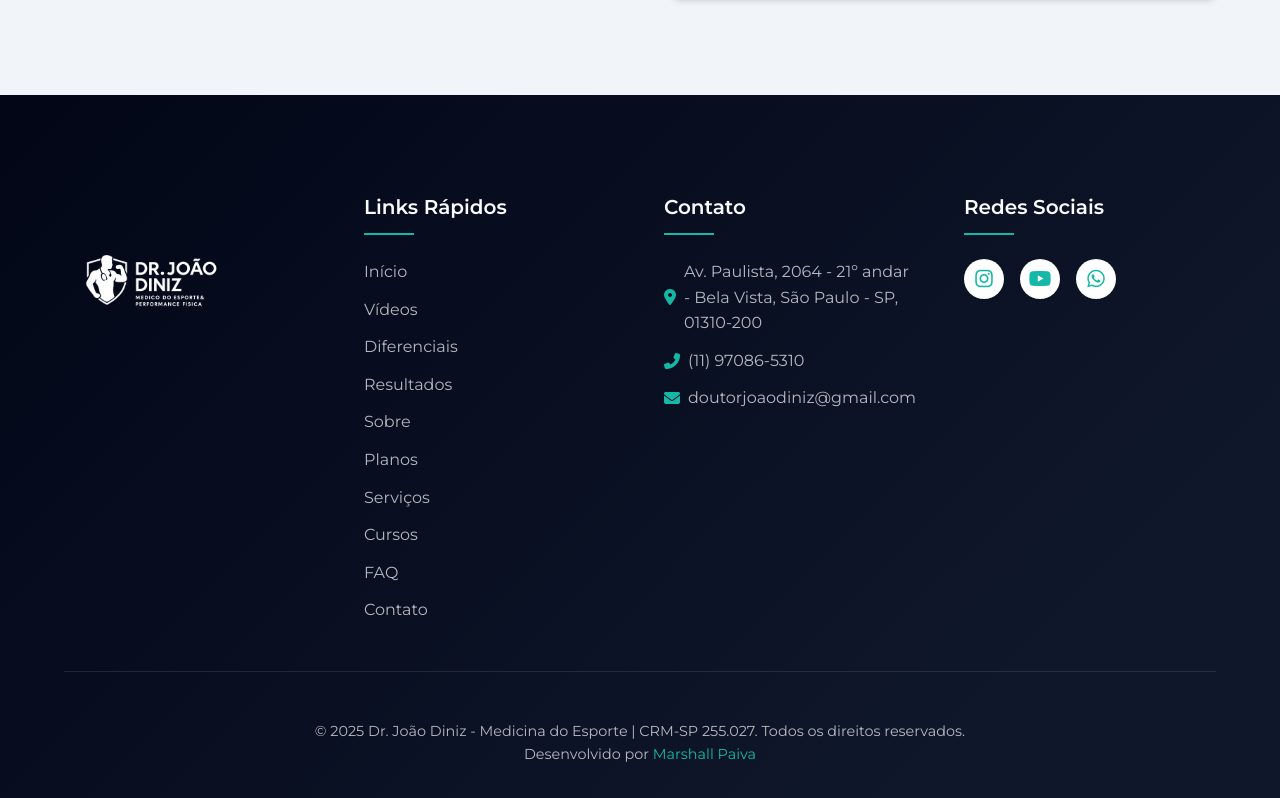
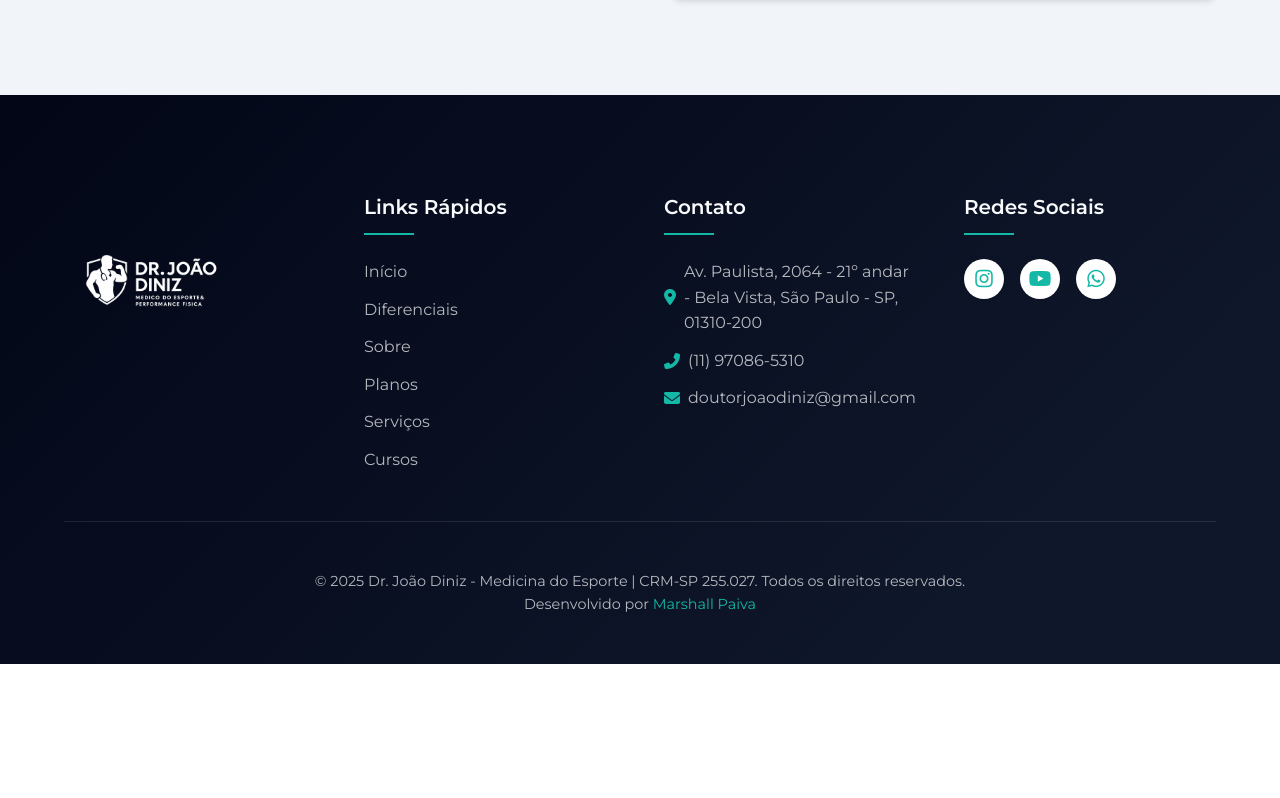
Before and after one commit to mapsegundo/joaodiniz, a website: page index.html in a window 1280 px wide. Shown: the part 7817-8615 px from the top of the page. After the commit the page ends 8481 px from the top, so only its background shows below. Drawn offline with nearby package versions, Linux system fonts and the light colour scheme.

Commit message:
Ajuste no footer

```diff
--- a/index.html
+++ b/index.html
@@ -932,15 +932,11 @@
             <h4>Links Rápidos</h4>
             <ul>
               <li><a href="#inicio">Início</a></li>
-              <li><a href="#videos">Vídeos</a></li>
               <li><a href="#diferenciais">Diferenciais</a></li>
-              <li><a href="#numeros">Resultados</a></li>
               <li><a href="#sobre">Sobre</a></li>
               <li><a href="#planos">Planos</a></li>
               <li><a href="servicos.html">Serviços</a></li>
               <li><a href="cursos.html">Cursos</a></li>
-              <li><a href="#faq">FAQ</a></li>
-              <li><a href="#contato">Contato</a></li>
             </ul>
           </div>
           <div class="footer-contato">
```
Also changed, not shown: cursos.html (+0 -1 lines), servicos.html (+0 -1 lines).
